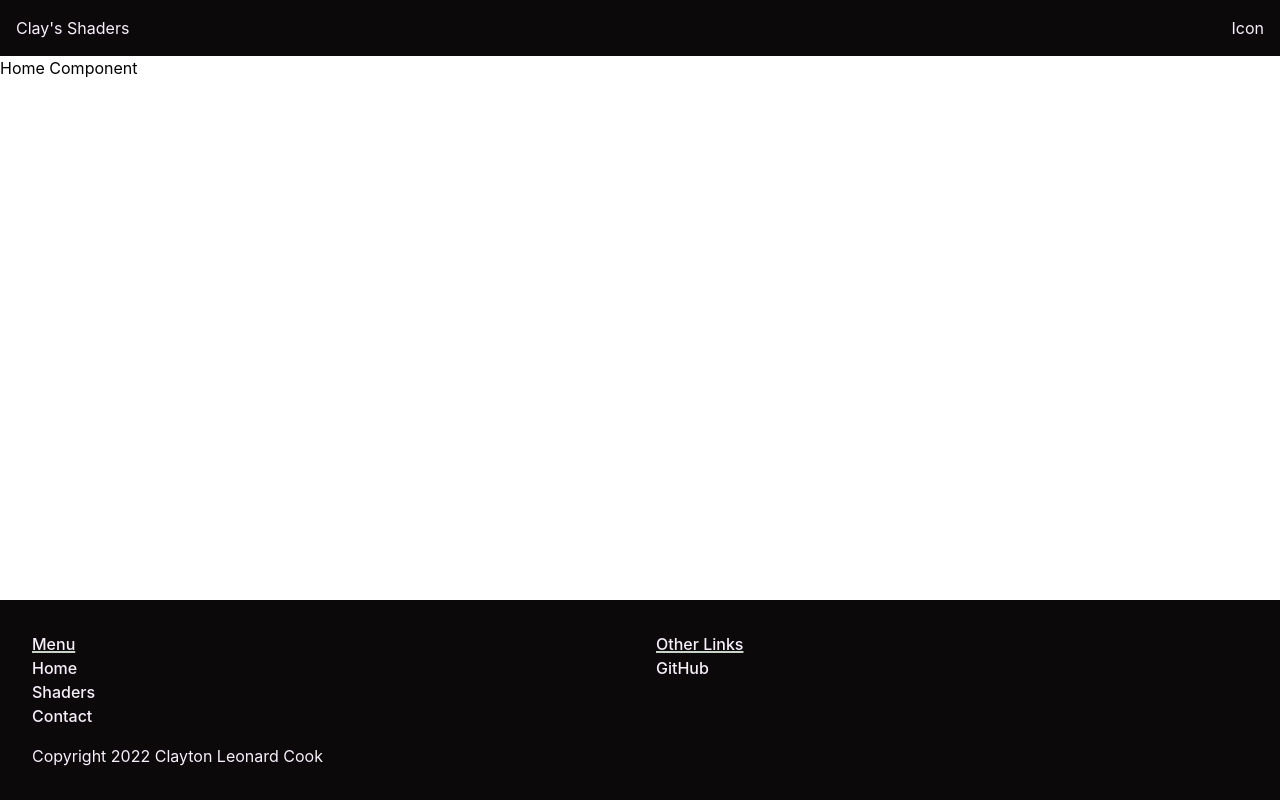
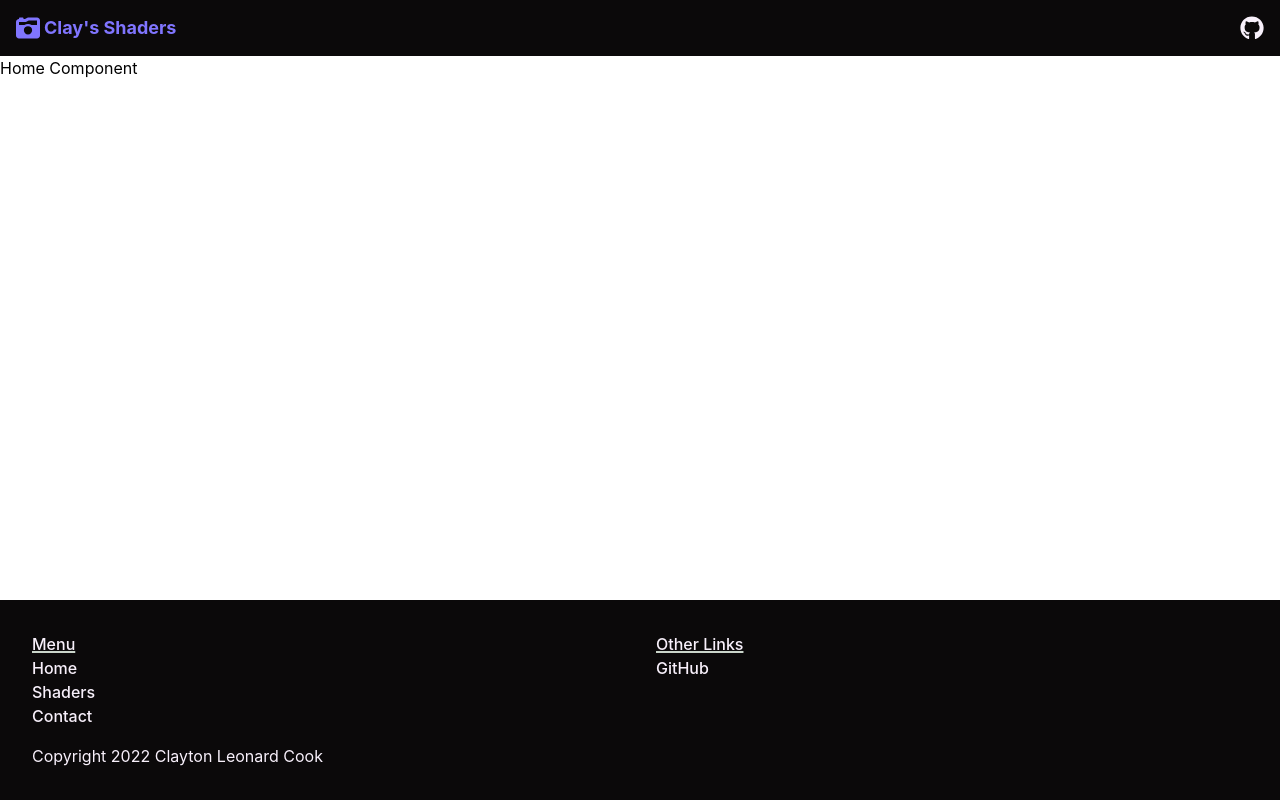
Before and after one commit to claytonleonardcook/shaders, a React (Create React App) app: page / in a window 1280 px wide. Built offline with nearby package versions, Linux system fonts and the light colour scheme.

Commit message:
designed navbar

```diff
--- a/package.json
+++ b/package.json
@@ -5,6 +5,7 @@
   "homepage": "https://claytonleonardcook.github.io/shaders/",
   "dependencies": {
     "@fortawesome/fontawesome-svg-core": "^6.1.1",
+    "@fortawesome/free-brands-svg-icons": "^6.1.1",
     "@fortawesome/free-regular-svg-icons": "^6.1.1",
     "@fortawesome/free-solid-svg-icons": "^6.1.1",
     "@fortawesome/react-fontawesome": "^0.1.18",
--- a/src/components/Navbar.tsx
+++ b/src/components/Navbar.tsx
@@ -1,9 +1,18 @@
+import { FontAwesomeIcon } from "@fortawesome/react-fontawesome";
+import { faCameraRetro } from "@fortawesome/free-solid-svg-icons";
+import { faGithub } from "@fortawesome/free-brands-svg-icons";
+
 const Navbar = () => {
   return (
-      <nav className="Home bg-dark text-light p-4 flex flex-row">
-        <span>Clay's Shaders</span>
+    <nav className="Home bg-dark text-light p-4 h-14 flex flex-row">
+      <a href={"/"} className="flex flex-row gap-1 text-primary text-lg font-bold">
+        <FontAwesomeIcon icon={faCameraRetro}/>
+        <h1 className="h-min inline-block self-center hover:underline">Clay's Shaders</h1>
+      </a>
       <span className="flex-grow" />
-        <span>Icon</span>
+      <a href="https://github.com/claytonleonardcook/shaders">
+        <FontAwesomeIcon icon={faGithub} />
+      </a>
     </nav>
   );
 };
--- a/src/index.css
+++ b/src/index.css
@@ -20,3 +20,8 @@ code {
 #root {
   height: 100vh;
 }
+
+svg.svg-inline--fa {
+  aspect-ratio: 1/1;
+  height: 100%;
+}
```
Also changed, not shown: 1 other file (tests, documents, lock files or other folders). Lines whose indentation alone changed are shown as unchanged.
